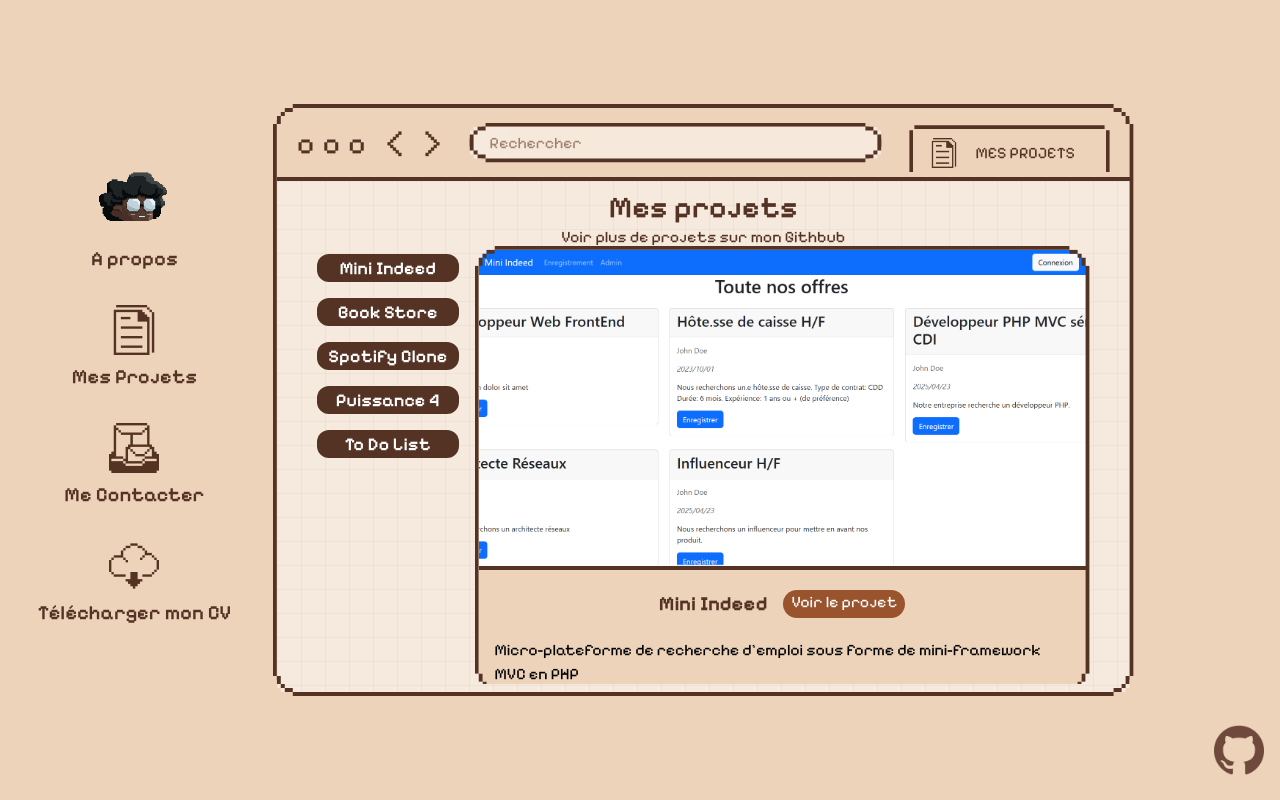
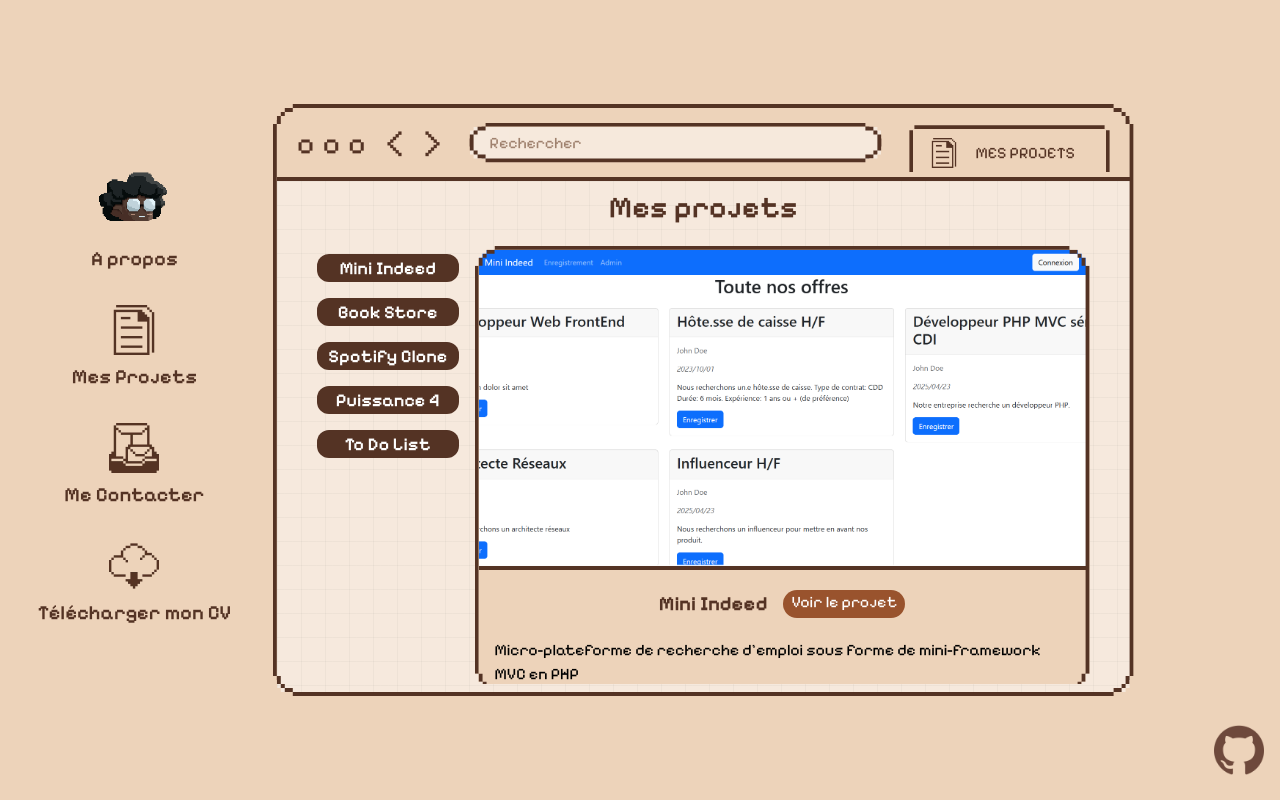
Before and after one commit to luandaSarah/Sarah_Portfolio, a Next.js app in the folder portfolio_app/: page /projects in a window 1280 px wide. Built offline with nearby package versions, Linux system fonts and the light colour scheme.

Commit message:
feat(projects page) [FIX] reglage d'un probleme d'affichage

```diff
--- a/portfolio_app/src/app/projects/page.js
+++ b/portfolio_app/src/app/projects/page.js
@@ -20,10 +20,14 @@
     return (
       <div className="projectsPage  w-full py-4 lg:py-2 px-2 lg:px-10  flex flex-col md:grid md:grid-cols-5 md:grid-rows-9 mb-73px lg:mb-0 overflow-hidden gap-8 md:gap-4">
         <div className="projectTitle-container text-center text-blackColor col-start-1 col-end-6 row-start-1 row-end-2 w-full sticky md:static">
-          <h1 className=" text-3xl font-semibold   ">
-            Mes projets
-          </h1>
-          <Link href="https://github.com/luandaSarah" className="hover:text-secondaryColor">Voir plus de projets sur mon Githbub</Link>
+          <h1 className=" text-3xl font-semibold">Mes projets</h1>
+          {/* <Link
+            href="https://github.com/luandaSarah"
+            className="hover:text-secondaryColor"
+
+          >
+            Voir plus de projets sur mon Githbub
+          </Link> */}
         </div>
 
         <div className="col-start-1 col-end-6 md:col-end-2 row-start-2  row-end-3 md:row-end-10 sticky md:static">
```
